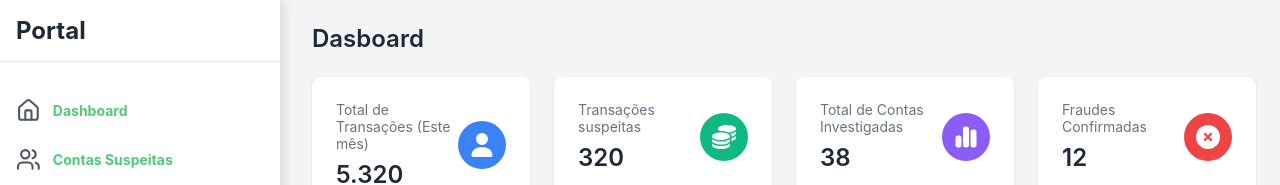
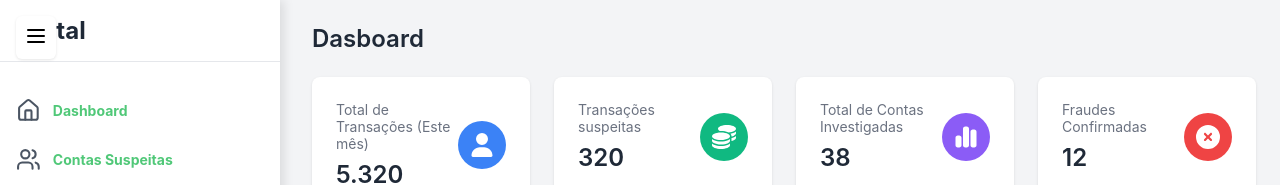
Before and after one commit to RusthenRonald2006/Portal-de-analise-em-anomalias-transacionais, a React (Create React App) app in the folder detec-anomalias/: page /portal in a window 1280 px wide. Shown: the top 185 px of the page. Built offline with nearby package versions, Linux system fonts and the light colour scheme; the HTML template or start-up script is replaced by a standard one.

Commit message:
adicionando estilos ao menu hamburguer

```diff
--- a/detec-anomalias/src/components/Pages/Portal.module.css
+++ b/detec-anomalias/src/components/Pages/Portal.module.css
@@ -22,5 +22,14 @@
     transition: transform 0.2s ease-in-out;
 }
 .mobile_menu_button{
-    display: none;
+    position: fixed;
+    top: 1rem;
+    left: 1rem;
+    z-index: 30;
+    padding: 0.5rem;
+    background-color: white;
+    border: none;
+    border-radius: 0.375rem;
+    box-shadow: 0 1px 3px rgba(0, 0, 0, 0.1);
+    cursor: pointer;
 }
```
